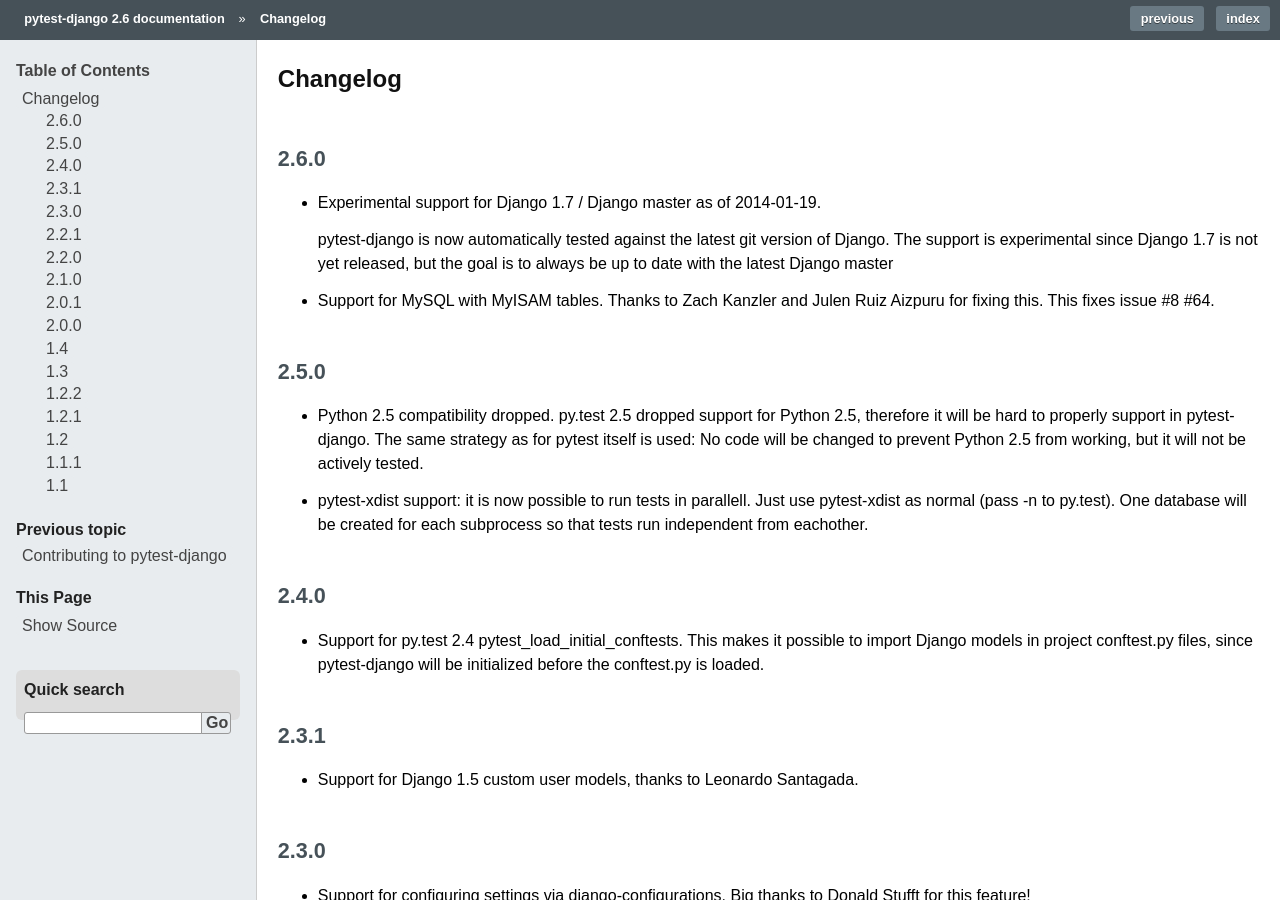
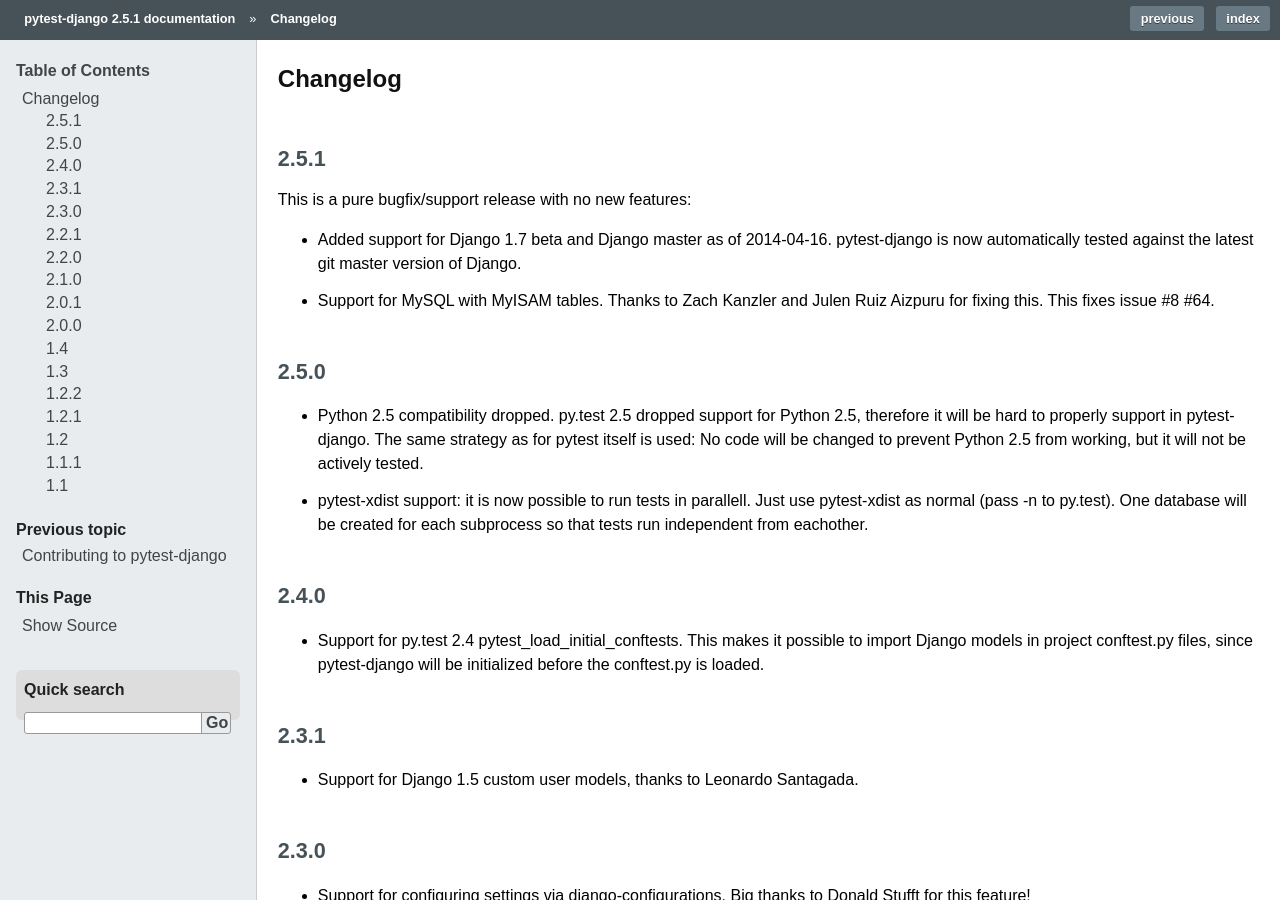
Before and after one commit to pytest-dev/pytest-django, a Sphinx documentation site: the page built from docs/changelog.rst, in a window 1280 px wide and 900 px high. Built offline with Sphinx 7.4.7, drawn with Linux system fonts in a browser that asks for light colours; some of the changed text lies outside the part shown.

Commit message:
2.5.1 release preparations

```diff
--- a/README.rst
+++ b/README.rst
@@ -6,7 +6,7 @@
 
 * Authors: Ben Firshman, Andreas Pelme and `contributors <https://github.com/pelme/pytest_django/contributors>`_
 * Licence: BSD
-* Compatibility: Django 1.3-1.6 (experimental support for 1.7), python 2.5-2.7, 3.2-3.3 or PyPy, pytest >= 2.3.4
+* Compatibility: Django 1.3-1.7 (Django master is compatible at the time of each release), python 2.5-2.7, 3.2-3.3 or PyPy, pytest >= 2.3.4
 * Project URL: https://github.com/pelme/pytest_django
 * Documentation: http://pytest-django.rtfd.org/
 
--- a/docs/changelog.rst
+++ b/docs/changelog.rst
@@ -1,12 +1,13 @@
 Changelog
 =========
-2.6.0
+2.5.1
 -----
-* Experimental support for Django 1.7 / Django master as of 2014-01-19.
 
-  pytest-django is now automatically tested against the latest git version of
-  Django. The support is experimental since Django 1.7 is not yet released, but
-  the goal is to always be up to date with the latest Django master
+This is a pure bugfix/support release with no new features:
+
+* Added support for Django 1.7 beta and Django master as of 2014-04-16.
+  pytest-django is now automatically tested against the latest git master
+  version of Django.
 
 * Support for MySQL with MyISAM tables. Thanks to Zach Kanzler and Julen Ruiz
   Aizpuru for fixing this. This fixes issue #8 #64.
--- a/pytest_django/__init__.py
+++ b/pytest_django/__init__.py
@@ -1 +1 @@
-__version__ = '2.6'
+__version__ = '2.5.1'
```
